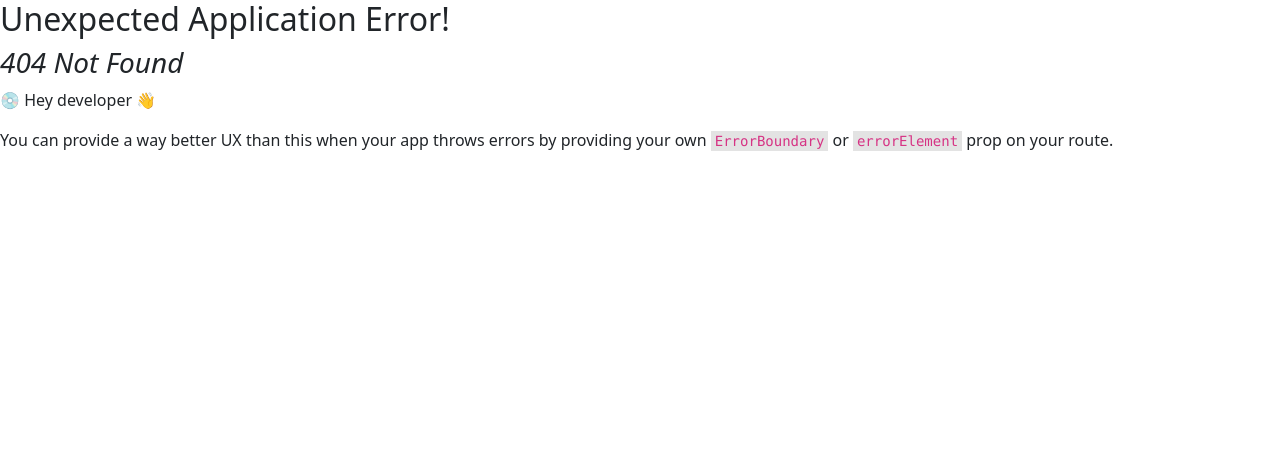
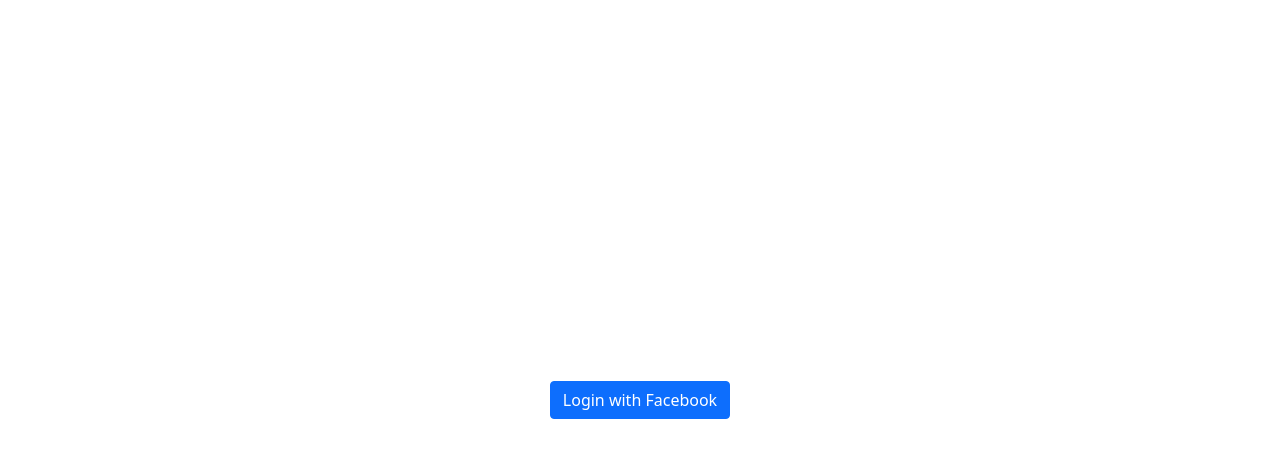
Before and after one commit to beerth21624/camphin2, a React (Create React App) app in the folder client/: page /login in a window 1280 px wide. Before the commit this address had no page. Shown: the top 458 px of the page. Built offline with nearby package versions, Linux system fonts and the light colour scheme; a web font is replaced by a local one.

Commit message:
add login

```diff
--- a/client/package.json
+++ b/client/package.json
@@ -10,6 +10,7 @@
     "@testing-library/jest-dom": "^5.16.5",
     "@testing-library/react": "^13.4.0",
     "@testing-library/user-event": "^13.5.0",
+    "firebase": "^9.16.0",
     "react": "^18.2.0",
     "react-dom": "^18.2.0",
     "react-router-dom": "^6.8.0",
@@ -40,5 +41,8 @@
       "last 1 firefox version",
       "last 1 safari version"
     ]
+  },
+  "devDependencies": {
+    "tailwindcss": "^3.2.4"
   }
 }
--- /dev/null
+++ b/client/src/configs/app.js
@@ -0,0 +1,18 @@
+import { initializeApp } from "firebase/app";
+// TODO: Add SDKs for Firebase products that you want to use
+// https://firebase.google.com/docs/web/setup#available-libraries
+
+// Your web app's Firebase configuration
+const firebaseConfig = {
+  apiKey: "AIzaSyAaJ_QtD_1l5GOJ7TbazS-IRtx1kTNSDUE",
+  authDomain: "camphin-f58cf.firebaseapp.com",
+  projectId: "camphin-f58cf",
+  storageBucket: "camphin-f58cf.appspot.com",
+  messagingSenderId: "629646915131",
+  appId: "1:629646915131:web:0e5fe60a0082b14d3f4e1e"
+};
+
+// Initialize Firebase
+const app = initializeApp(firebaseConfig);
+
+export default app
--- /dev/null
+++ b/client/src/index.css
@@ -0,0 +1,3 @@
+@tailwind base;
+@tailwind components;
+@tailwind utilities;
--- /dev/null
+++ b/client/src/pages/login/login.jsx
@@ -0,0 +1,11 @@
+import React from 'react'
+
+export default function Login() {
+  return (
+    <form className='tw-fixed tw-top-0 tw-bottom-0 tw-right-0 tw-left-0 tw-flex tw-justify-center tw-items-center'>
+        <button className='btn btn-primary'>
+            Login with Facebook
+        </button>
+    </form>
+  )
+}
--- /dev/null
+++ b/client/tailwind.config.js
@@ -0,0 +1,11 @@
+/** @type {import('tailwindcss').Config} */
+module.exports = {
+    prefix: 'tw-',
+    content: [
+      "./src/**/*.{js,jsx,ts,tsx}",
+    ],
+    theme: {
+      extend: {},
+    },
+    plugins: [],
+  }
```
Also changed, not shown: client/src/index.js (+12 -7 lines), 2 other files (tests, documents, lock files or other folders).
